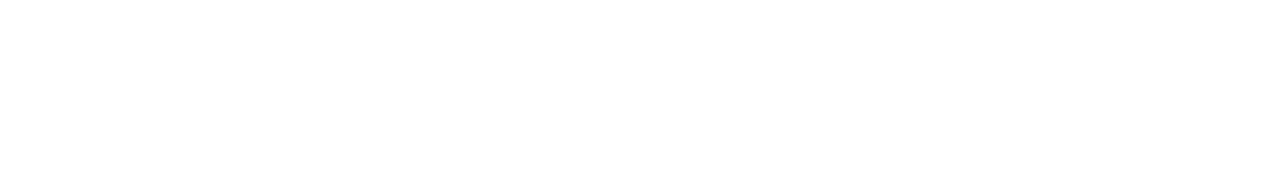
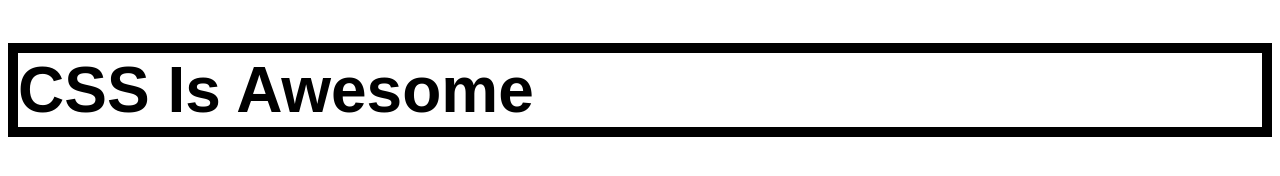
Before and after one commit to Deathstrock404/Learning-CSS, a plain HTML site: page 00_14 CSS Overflow/index.html in a window 1280 px wide. Drawn offline with Linux system fonts and the light colour scheme.

Commit message:
14 Overflow in CSS

```diff
--- a/00_14 CSS Overflow/index.html
+++ b/00_14 CSS Overflow/index.html
@@ -9,7 +9,9 @@
 </head>
 
 <body>
-
+    <header>
+        <h1>CSS is awesome</h1>
+    </header>
 </body>
 
 </html>
--- a/00_14 CSS Overflow/style.css
+++ b/00_14 CSS Overflow/style.css
@@ -0,0 +1,8 @@
+h1 {
+  font-family: sans-serif;
+}
+h1 {
+  text-transform: capitalize;
+  font-size: 4rem;
+  border: 10px solid;
+}
```
